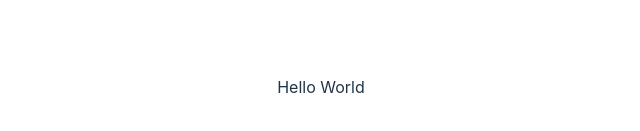
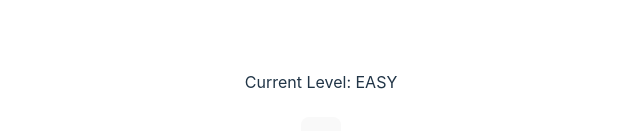
Before and after one commit to Flask-and-Furious/client_side, a React (Vite) app: page /dashboard in a window 1280 px wide. Shown: the part 313-444 px from the top of the page, without its empty margins (319-959 px from the left). Built offline with nearby package versions, Linux system fonts and the light colour scheme.

Commit message:
update dashboard page

```diff
--- a/src/components/index.jsx
+++ b/src/components/index.jsx
@@ -2,3 +2,4 @@ export { default as Option } from "./Option";
 export { default as Subtitle } from "./Subtitle";
 export { default as Title } from "./Title";
 export { default as Input } from "./Input";
+export { default as Button } from "./Button";
--- a/src/pages/Dashboard/index.jsx
+++ b/src/pages/Dashboard/index.jsx
@@ -1,9 +1,20 @@
 import React from "react";
+import { Button, Title } from "../../components";
 
-function HomePage() {
-    return (
-        <div>Hello World</div>
+function DashboardPage() {
+    return (<>
+        <div>
+            <Title>Debugging Challenge</Title>
+            <p>Current Level: EASY</p>
+        </div>
+
+
+        <div>
+          <Button/>
+        </div>
+        </>
+
     )
 }
 
-export default HomePage
+export default DashboardPage
```
